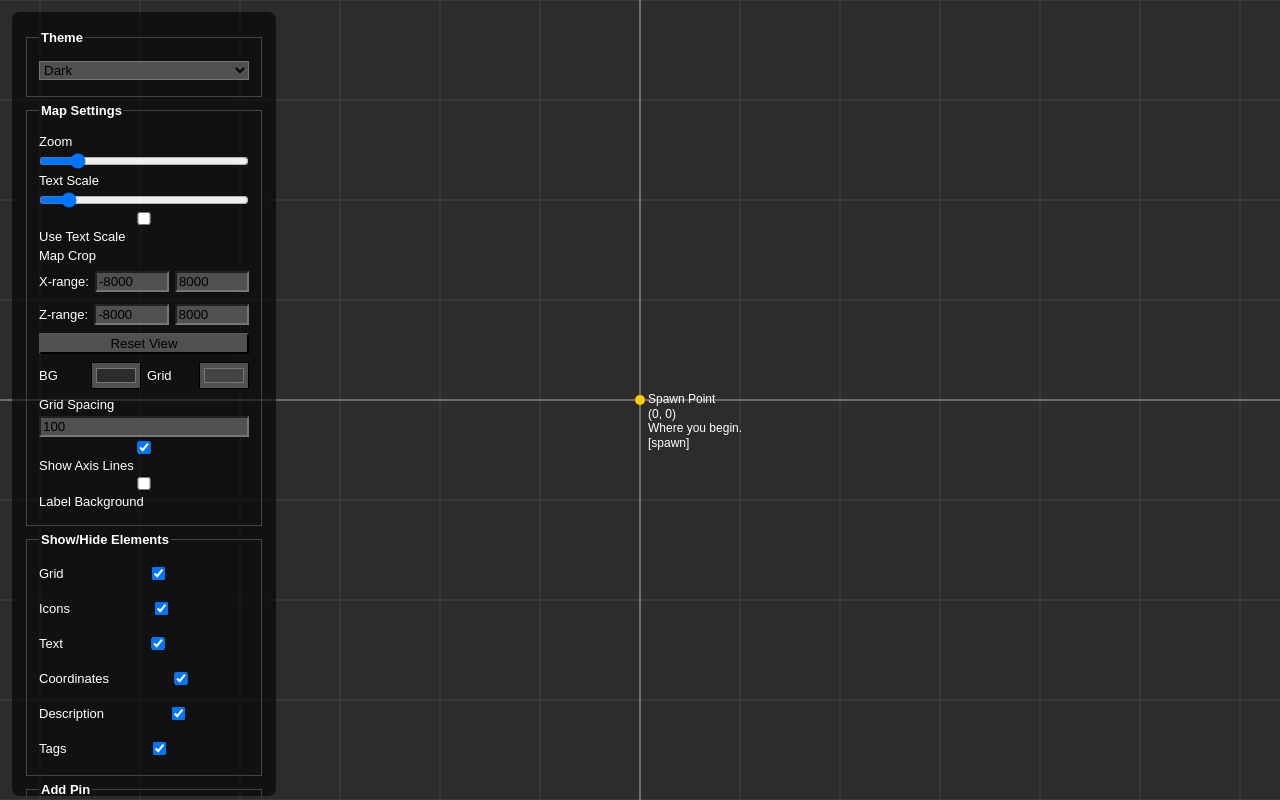
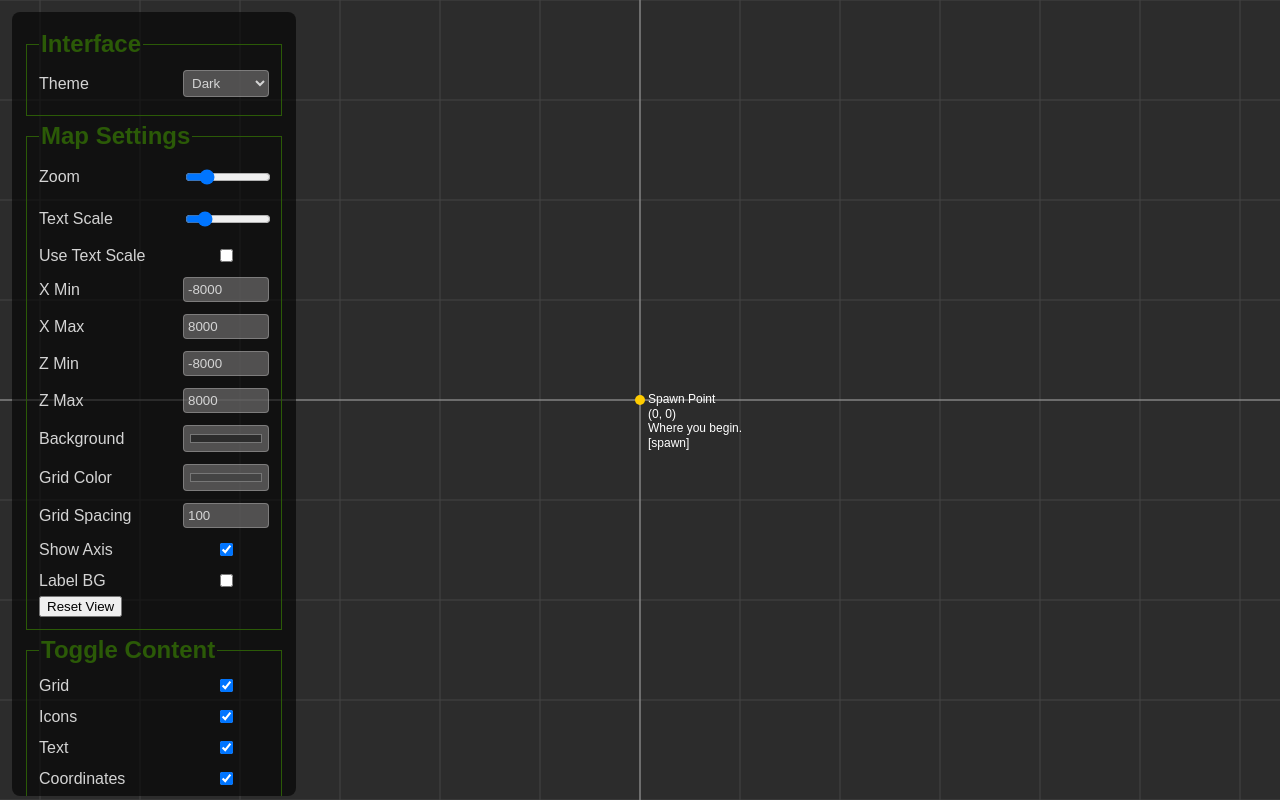
Before and after one commit to sofluous/Mapitmine, a plain HTML site: page index.html in a window 1280 px wide. Drawn offline with Linux system fonts and the light colour scheme.

Commit message:
Update index.html 0.0.3
refactor to css grid

more readable, needs to address multi input breaking grid structure

```diff
--- a/index.html
+++ b/index.html
@@ -13,11 +13,14 @@
             --color-bg: #1e1e1e;
             --color-panel: rgba(0, 0, 0, 0.6);
             --color-input: rgba(127, 125, 125, 0.583);
-            --color-text: #ffffff;
+            --color-control-bg: rgba(255, 255, 255, 0.06);
+            --color-text-heading: #2b5a07;
+            --color-text: #d4d4d4;
             --color-grid: #444444;
             --color-axis: #ffffff88;
+            --color-marker: var(--color-tertiary);
+            --color-border: rgba(255, 255, 255, 0.25);
 
-            --color-marker: var(--color-tertiary);
             --space-xs: 4px;
             --space-sm: 6px;
             --space-md: 12px;
@@ -25,8 +28,10 @@
 
             --font-sm: 12px;
             --font-md: 16px;
+            --font-base: 13px;
 
-            --font-base: 13px;
+            --input-radius: 4px;
+            --input-padding: 4px;
         }
 
         [data-theme="light"] {
@@ -52,74 +57,58 @@
             left: var(--space-md);
             background: var(--color-panel);
             padding: var(--space-md);
-            gap: var(--space-md);
             border-radius: 8px;
             z-index: 10;
             font-size: var(--font-base);
             max-height: 95vh;
             overflow-y: auto;
-            width: 240px;
+            width: 260px;
         }
 
         canvas {
             display: block;
         }
 
-        label {
-            display: block;
-            margin: var(--space-xs) 0;
-            width: 100%;
-            box-sizing: border-box;
-        }
-
-        input,
-        select,
-        button,
-        textarea {
-            display: block;
-            margin: var(--space-xs) 0;
-            width: 100%;
-            box-sizing: border-box;
-            background-color: var(--color-input);
-        }
-
         fieldset {
-            border: 1px solid var(--color-grid);
+            border: 1px solid var(--color-text-heading);
             margin-top: var(--space-sm);
             padding: var(--space-md);
         }
 
         legend {
             font-weight: bold;
+            color: var(--color-text-heading);
+            font-size: var(--space-lg);
         }
 
-        .flex-row {
-            display: flex;
-            gap: var(--space-sm);
+        .grid-form {
+            display: grid;
+            grid-template-columns: 60% 1fr;
+            gap: var(--space-md) var(--space-sm);
             align-items: center;
-            margin-bottom: var(--space-xs);
+            margin-bottom: var(--space-sm);
         }
 
-        .flex-row input[type="number"],
-        .flex-row input[type="text"],
-        .flex-row select {
-            flex: 1;
-            min-width: 0;
+        .grid-form label {
+            margin: 0;
+            font-size: var(--font-md);
         }
 
-        .checkbox-row {
-            display: flex;
-            flex-wrap: wrap;
-            gap: var(--space-sm);
+        .grid-form input,
+        .grid-form select,
+        .grid-form textarea {
+            width: 100%;
+            padding: var(--input-padding);
+            border-radius: var(--input-radius);
+            border: 1px solid var(--color-border);
+            background-color: var(--color-input);
+            color: var(--color-text);
+            box-sizing: border-box;
         }
 
-        .checkbox-row label {
-            display: flex;
-            align-items: center;
-            gap: 4px;
-            white-space: nowrap;
+        .grid-form input[type="checkbox"] {
+            width: auto;
         }
-
 
         ::-webkit-scrollbar {
             width: 8px;
@@ -131,7 +120,6 @@
 
         ::-webkit-scrollbar-thumb {
             background-color: rgb(113, 113, 113);
-            /* adjust color as needed */
             border-radius: 4px;
         }
 
@@ -144,63 +132,83 @@
 <body data-theme="dark">
     <div id="ui">
         <fieldset>
-            <legend>Theme</legend>
-            <select id="themeSelector">
-                <option value="dark" selected>Dark</option>
-                <option value="light">Light</option>
-            </select>
-        </fieldset>
-        <fieldset>
-            <legend>Map Settings</legend>
-            <label>Zoom <input type="range" id="zoom" min="0.25" max="5" step="0.01" value="1"></label>
-            <label>Text Scale <input type="range" id="textScale" min="0.5" max="5" step="0.1" value="1"></label>
-            <label><input type="checkbox" id="useTextScale"> Use Text Scale</label>
-            <label>Map Crop</label>
-            <div class="flex-row"><span>X-range:</span>
-                <input type="number" id="minX" placeholder="Min" value="-8000">
-                <input type="number" id="maxX" placeholder="Max" value="8000">
-            </div>
-            <div class="flex-row"><span>Z-range:</span>
-                <input type="number" id="minZ" placeholder="Min" value="-8000">
-                <input type="number" id="maxZ" placeholder="Max" value="8000">
-            </div>
-            <button onclick="resetView()">Reset View</button>
-            <div class="flex-row">
-                <label for="bgColor">BG</label>
-                <input type="color" id="bgColor" value="#2c2c2c">
-                <label for="gridColor">Grid</label>
-                <input type="color" id="gridColor" value="#444444">
-            </div>
-            <label>Grid Spacing <input type="number" id="gridSpacing" value="100" step="10"></label>
-            <label><input type="checkbox" id="showAxes" checked> Show Axis Lines</label>
-            <label><input type="checkbox" id="showLabelBackground"> Label Background</label>
-        </fieldset>
-        <fieldset>
-            <legend>Show/Hide Elements</legend>
-            <div class="checkbox-row">
-                <label>Grid<input type="checkbox" id="showGrid" checked></label>
-                <label>Icons<input type="checkbox" id="showIcons" checked></label>
-                <label>Text<input type="checkbox" id="showText" checked></label>
-                <label>Coordinates<input type="checkbox" id="showCoords" checked></label>
-                <label>Description<input type="checkbox" id="showDesc" checked></label>
-                <label>Tags<input type="checkbox" id="showTags" checked></label>
+            <legend>Interface</legend>
+            <div class="grid-form">
+                <label for="themeSelector">Theme</label>
+                <select id="themeSelector">
+                    <option value="dark" selected>Dark</option>
+                    <option value="light">Light</option>
+                </select>
             </div>
         </fieldset>
 
         <fieldset>
-            <legend>Add Pin</legend>
-            <div class="flex-row">
-                <input type="number" id="pinX" placeholder="X">
-                <input type="number" id="pinY" placeholder="Y">
-                <input type="number" id="pinZ" placeholder="Z">
+            <legend>Map Settings</legend>
+            <div class="grid-form">
+                <label for="zoom">Zoom</label>
+                <input type="range" id="zoom" min="0.25" max="5" step="0.01" value="1">
+                <label for="textScale">Text Scale</label>
+                <input type="range" id="textScale" min="0.5" max="5" step="0.1" value="1">
+                <label for="useTextScale">Use Text Scale</label>
+                <input type="checkbox" id="useTextScale">
+                <label for="minX">X Min</label>
+                <input type="number" id="minX" value="-8000">
+                <label for="maxX">X Max</label>
+                <input type="number" id="maxX" value="8000">
+                <label for="minZ">Z Min</label>
+                <input type="number" id="minZ" value="-8000">
+                <label for="maxZ">Z Max</label>
+                <input type="number" id="maxZ" value="8000">
+                <label for="bgColor">Background</label>
+                <input type="color" id="bgColor" value="#2c2c2c">
+                <label for="gridColor">Grid Color</label>
+                <input type="color" id="gridColor" value="#444444">
+                <label for="gridSpacing">Grid Spacing</label>
+                <input type="number" id="gridSpacing" value="100" step="10">
+                <label for="showAxes">Show Axis</label>
+                <input type="checkbox" id="showAxes" checked>
+                <label for="showLabelBackground">Label BG</label>
+                <input type="checkbox" id="showLabelBackground">
             </div>
-            <div class="flex-row">
-                <input type="text" id="pinType" placeholder="Type/ID">
-                <input type="text" id="pinLabel" placeholder="Label">
+            <button onclick="resetView()">Reset View</button>
+        </fieldset>
+
+        <fieldset>
+            <legend>Toggle Content</legend>
+            <div class="grid-form">
+                <label for="showGrid">Grid</label>
+                <input type="checkbox" id="showGrid" checked>
+                <label for="showIcons">Icons</label>
+                <input type="checkbox" id="showIcons" checked>
+                <label for="showText">Text</label>
+                <input type="checkbox" id="showText" checked>
+                <label for="showCoords">Coordinates</label>
+                <input type="checkbox" id="showCoords" checked>
+                <label for="showDesc">Description</label>
+                <input type="checkbox" id="showDesc" checked>
+                <label for="showTags">Tags</label>
+                <input type="checkbox" id="showTags" checked>
             </div>
-            <input type="text" id="pinIcon" placeholder="Icon (optional)">
-            <textarea id="pinDesc" placeholder="Description"></textarea>
-            <button onclick="addPin()">+ Add Pin</button>
+        </fieldset>
+
+        <fieldset>
+            <legend>Pin</legend>
+            <div class="grid-form">
+                <label for="pinX">X</label>
+                <input type="number" id="pinX">
+                <label for="pinY">Y</label>
+                <input type="number" id="pinY">
+                <label for="pinZ">Z</label>
+                <input type="number" id="pinZ">
+                <label for="pinType">Type/ID</label>
+                <input type="text" id="pinType">
+                <label for="pinIcon">Icon</label>
+                <input type="text" id="pinIcon">
+                <label for="pinLabel">Label</label>
+                <input type="text" id="pinLabel">
+                <label for="pinDesc">Description</label>
+                <textarea id="pinDesc"></textarea>
+            </div>
         </fieldset>
     </div>
     <canvas id="mapCanvas"></canvas>
```
